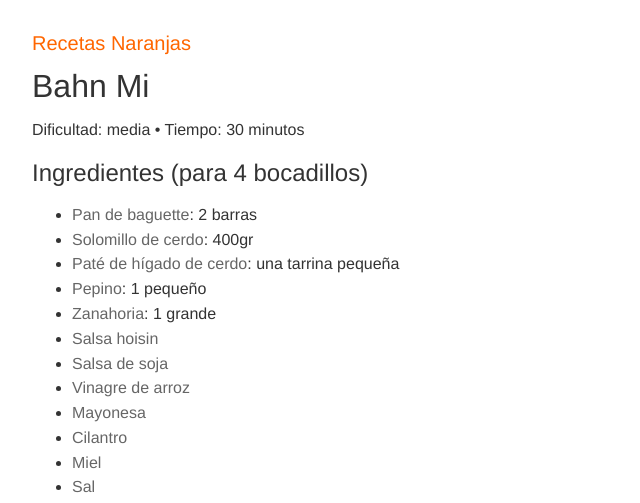
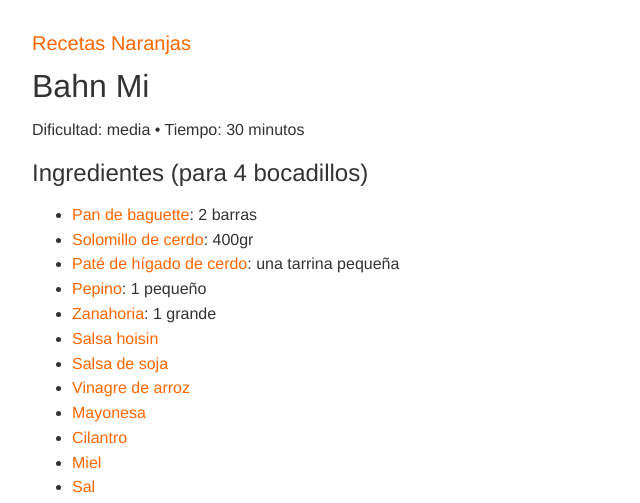
Before and after one commit to bomberstudios/recetas, a Jekyll site: the page built from _recetas/bahn-mi.md, in a window 1280 px wide. Shown: the top 503 px of the page, without its empty margins (0-640 px from the left). Built offline with Jekyll 4.4.1, drawn with Linux system fonts in a browser that asks for light colours; Markdown is read by kramdown in place of the engine named in the settings; some of the changed text lies outside the part shown.

```diff
--- a/_includes/footer.html
+++ b/_includes/footer.html
@@ -1,3 +1,3 @@
 <footer>
-Hecho con ❤️ por Ale M
+Hecho con 🍊 por Ale M • <a href="{{site.github_repo}}">Código fuente en GitHub</a>, por si quieres contribuir : )
 </footer>
--- a/css/main.scss
+++ b/css/main.scss
@@ -12,6 +12,10 @@ body {
 h1, h2, h3, h4, h5, h6 {
   font-weight: 400;
 }
+a {
+  color: #f60;
+  text-decoration: none;
+}
 
 // Header
 header {
@@ -24,7 +28,6 @@ header {
     text-decoration: none;
   }
 }
-
 
 // Footer
 footer {
@@ -43,9 +46,5 @@ footer {
     max-width: 500px;
   }
   .ingredientes {
-    a {
-      color: #666;
-      text-decoration: none;
-    }
   }
 }
```
